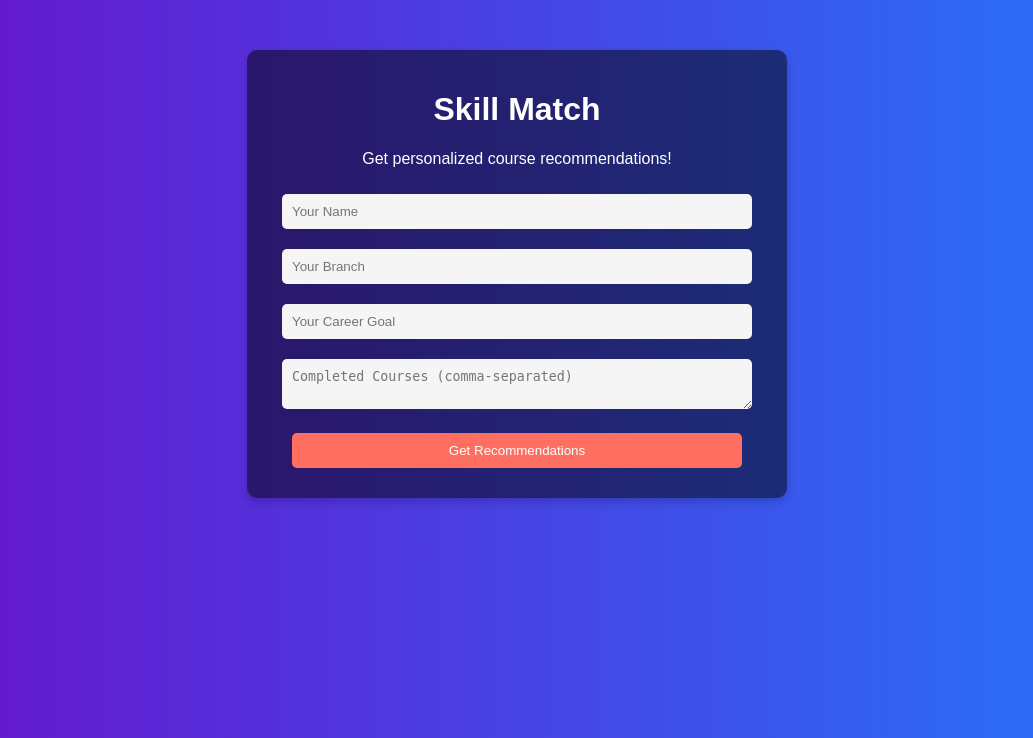
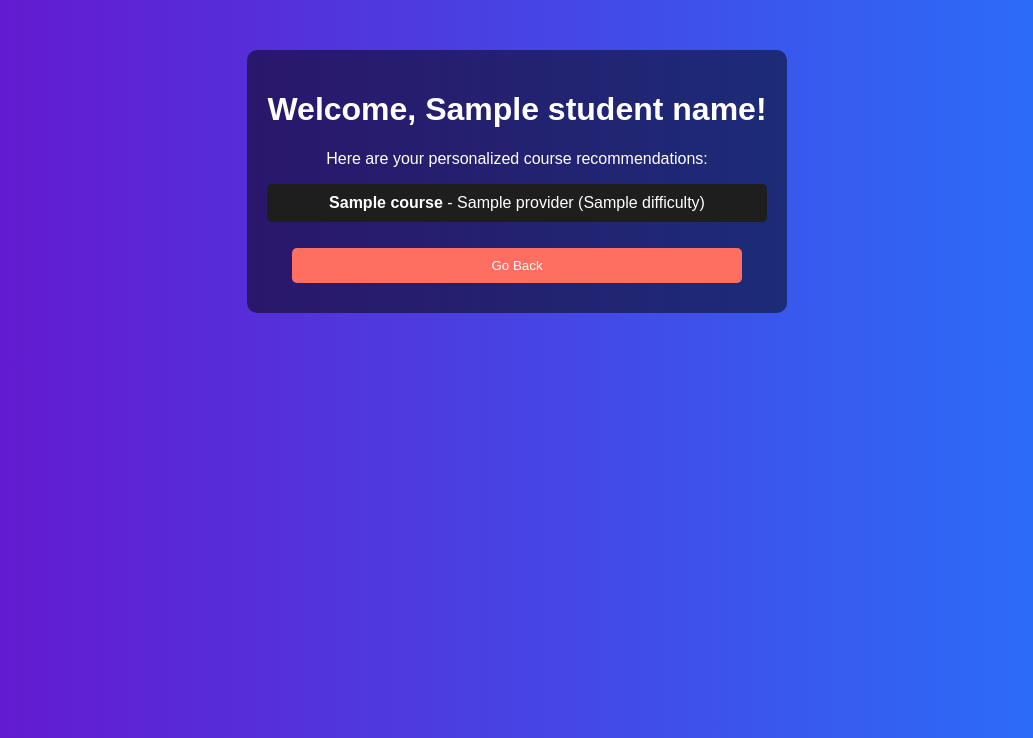
Before and after one commit to Niharikaparasam/AISkillMatch, a Flask app: template templates/index.html in a window 1280 px wide. Shown: the top 738 px of the page, without its empty margins (123-1156 px from the left). Run offline with Flask 3, Linux system fonts and the light colour scheme; the template is opened without the code that fills it: most values are stand-ins (such as "Sample title", 1, 10 or a date in 2020); parts of the project's set-up code (start-up, migrations or seed data) failed here and were passed over.

Commit message:
Update index.html

```diff
--- a/templates/index.html
+++ b/templates/index.html
@@ -3,43 +3,19 @@
 <head>
     <meta charset="UTF-8">
     <meta name="viewport" content="width=device-width, initial-scale=1.0">
-    <title>Skill Match - AI Course Recommendations</title>
+    <title>Skill Match</title>
     <style>
-        body {
-            font-family: Arial, sans-serif;
-            background: linear-gradient(to right, #6a11cb, #2575fc);
-            color: white;
-            text-align: center;
-            margin: 0;
-            padding: 0;
-        }
-        .container {
-            max-width: 500px;
-            margin: 50px auto;
-            padding: 20px;
-            background: rgba(0, 0, 0, 0.5);
-            border-radius: 10px;
-            box-shadow: 0 4px 8px rgba(0, 0, 0, 0.2);
-        }
-        h1 { font-size: 2em; }
-        input, textarea, button {
-            width: 90%;
-            margin: 10px 0;
-            padding: 10px;
-            border: none;
-            border-radius: 5px;
-        }
-        input, textarea { background: #f5f5f5; color: #333; }
-        button {
-            background: #ff6f61;
-            color: white;
-            cursor: pointer;
-        }
-        button:hover { background: #ff4b47; }
+        body { font-family: Arial, sans-serif; background: linear-gradient(to right, #6a11cb, #2575fc); color: white; text-align: center; margin: 0; }
+        .container { max-width: 500px; margin: 50px auto; padding: 20px; background: rgba(0, 0, 0, 0.5); border-radius: 10px; }
+        input, textarea, button { width: 90%; margin: 10px 0; padding: 10px; border: none; border-radius: 5px; }
+        button { background: #ff6f61; color: white; cursor: pointer; }
+        ul { list-style: none; padding: 0; }
+        li { background: #1e1e1e; margin: 10px 0; padding: 10px; border-radius: 5px; }
     </style>
 </head>
 <body>
     <div class="container">
+        {% if not recommendations %}
             <h1>Skill Match</h1>
             <p>Get personalized course recommendations!</p>
             <form method="POST" action="/recommend">
@@ -49,6 +25,16 @@
                 <textarea name="completed_courses" placeholder="Completed Courses (comma-separated)"></textarea>
                 <button type="submit">Get Recommendations</button>
             </form>
+        {% else %}
+            <h1>Welcome, {{ student_name }}!</h1>
+            <p>Here are your personalized course recommendations:</p>
+            <ul>
+                {% for course in recommendations %}
+                    <li><strong>{{ course.name }}</strong> - {{ course.provider }} ({{ course.difficulty }})</li>
+                {% endfor %}
+            </ul>
+            <button onclick="window.location.href='/'">Go Back</button>
+        {% endif %}
     </div>
 </body>
 </html>
```
Lines whose indentation alone changed are shown as unchanged.
